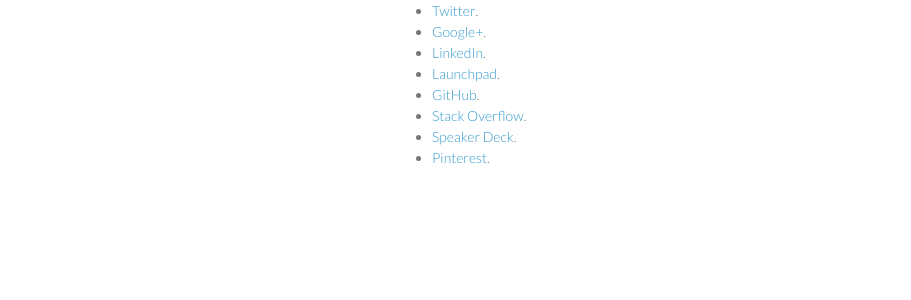
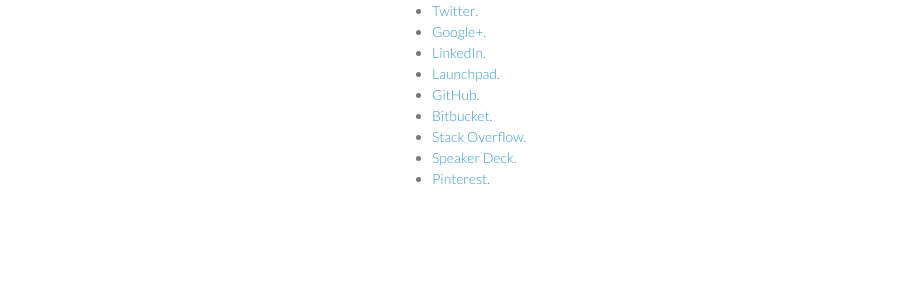
Before and after one commit to josejuansanchez/josejuansanchez.github.io, a Jekyll site: the page built from about/index.md, in a window 1280 px wide. Shown: the part 486-786 px from the top of the page, without its empty margins (178-1089 px from the left). Built offline with Jekyll 4.4.1, drawn with Linux system fonts in a browser that asks for light colours.

Commit message:
Changes in about.md

```diff
--- a/about/index.md
+++ b/about/index.md
@@ -22,6 +22,7 @@
 * [LinkedIn](http://www.linkedin.com/pub/jos%C3%A9-juan-s%C3%A1nchez-hern%C3%A1ndez/6a/858/830).
 * [Launchpad](https://launchpad.net/~josejuan-sanchez).
 * [GitHub](https://github.com/josejuansanchez).
+* [Bitbucket](https://bitbucket.org/josejuansanchez).
 * [Stack Overflow](http://stackoverflow.com/users/2090682/jose-juan-sanchez).
 * [Speaker Deck](https://speakerdeck.com/josejuansanchez).
 * [Pinterest](http://pinterest.com/josejuansanchez).
```
